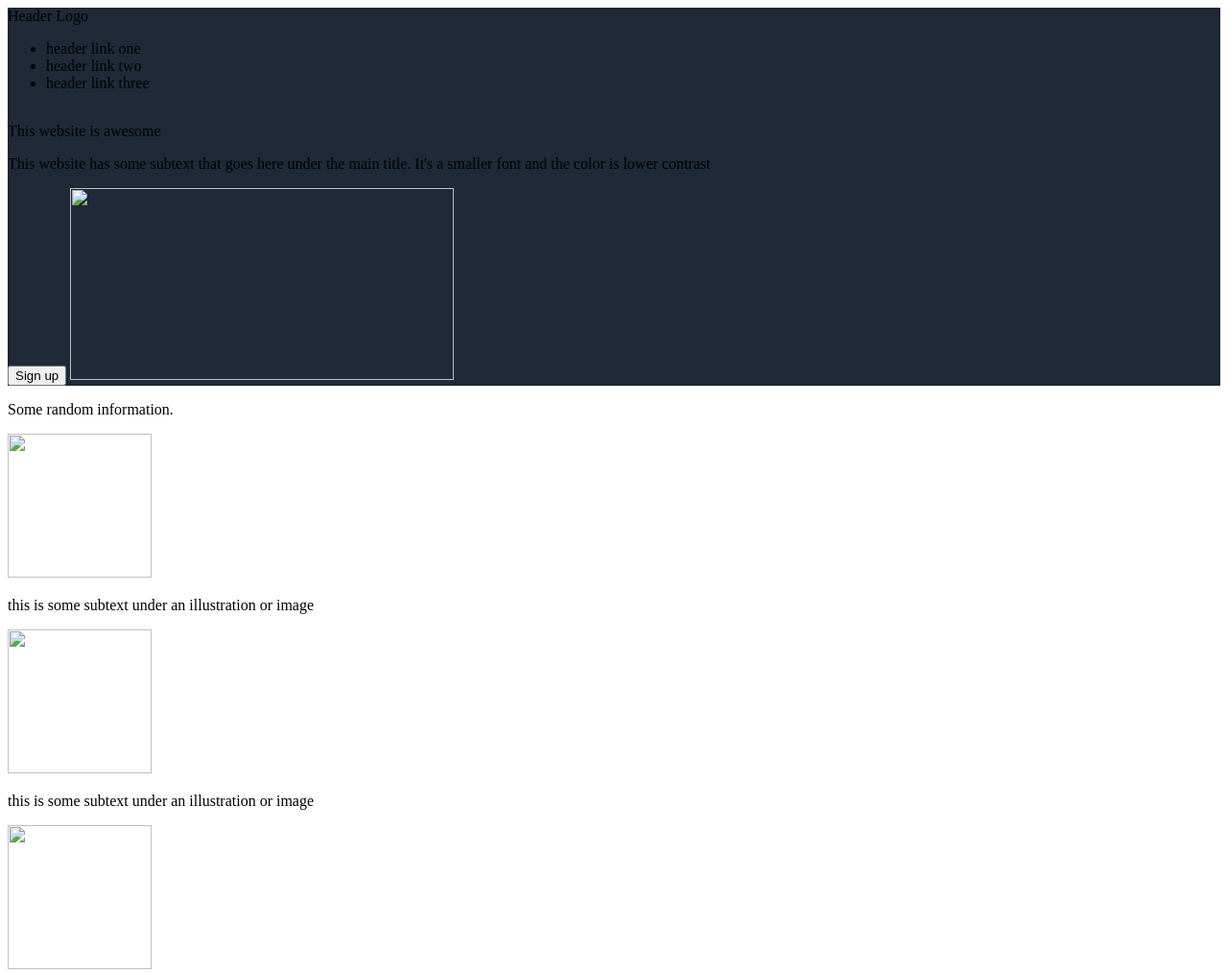
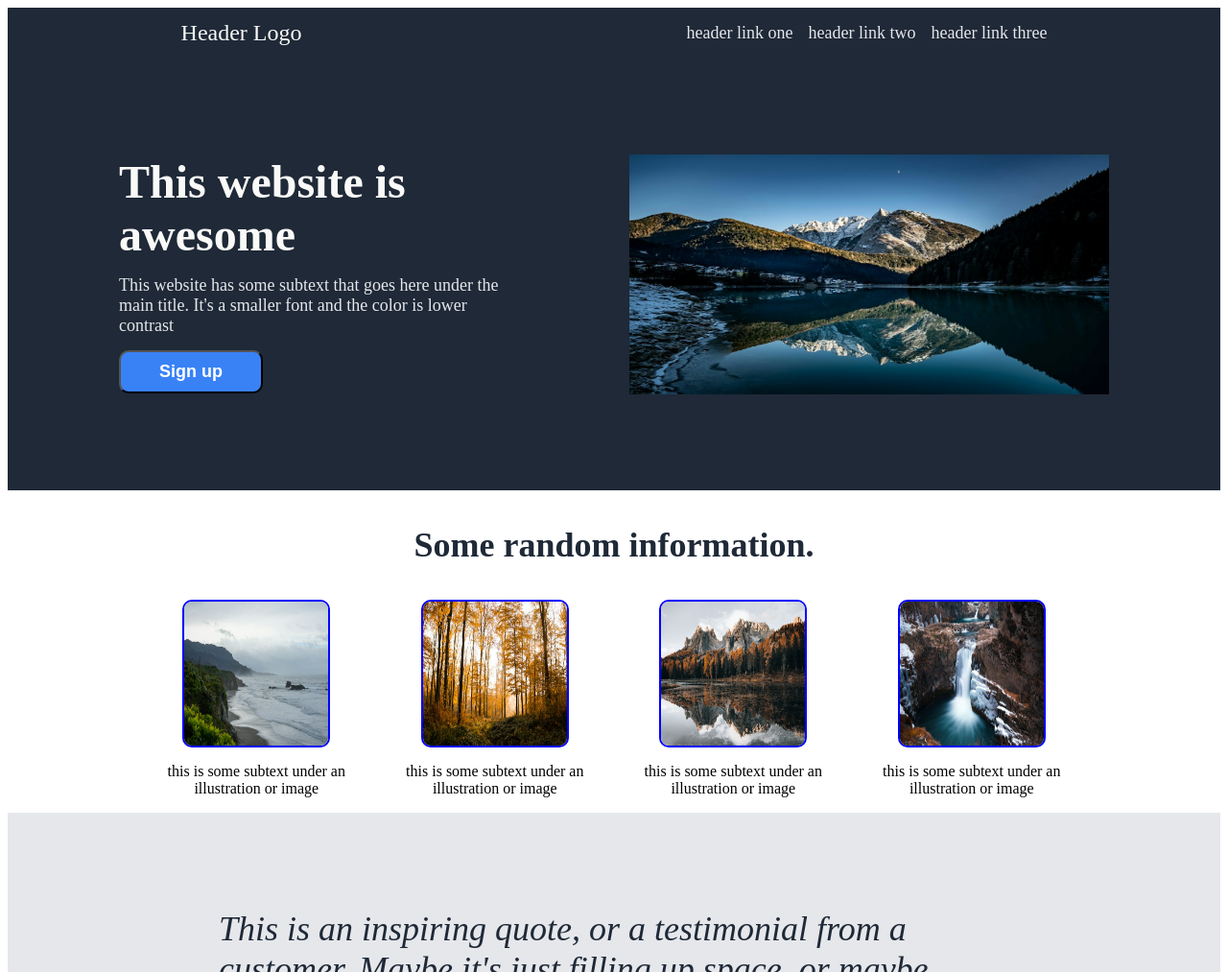
Before and after one commit to spigkaht/odin-landing-page-project, a plain HTML site: page index.html in a window 1280 px wide. Shown: the top 1013 px of the page at 96% size. Drawn offline with Linux system fonts and the light colour scheme.

Commit message:
Added images for index.html
Completed all styles in styles.css

Completed HTML structure in index.html

```diff
--- a/css/styles.css
+++ b/css/styles.css
@@ -3,24 +3,159 @@ body {
   flex-direction: column;
 }
 
+button {
+  background-color: #3882F6;
+  padding: 10px 40px;
+  border-radius: 10px;
+  color: white;
+  font-size: 18px;
+  font-weight: 600;
+}
+
+blockquote {
+  font-size: 36px;
+  font-style: italic;
+  color: #1F2937;
+  margin: 100px 220px;
+}
+
 .header {
+  background-color: #1F2937;
+  display: flex;
+  justify-content: space-around;
+  align-items: center;
+}
+
+.right-links {
+  display: flex;
+  gap: 16px;
+}
+
+.header-logo {
+  font-size: 24px;
+  color: #F9FAF8;
+}
+
+.right-links a {
+  font-size: 18px;
+  color: #E5E7EB;
+  text-decoration: none;
+}
+
+.right-links li {
+  list-style-type: none;
+}
+
+.hero {
+  display: flex;
+  justify-content: space-around;
+  align-items: center;
+  gap: 100px;
+  padding: 100px 100px;
   background-color: #1F2937;
 }
 
-.hero {
-  background-color: #1F2937;
+.hero-main {
+  font-size: 48px;
+  font-weight: 900;
+  color: #F9FAF8;
 }
 
-.body-top {
+.hero-secondary {
+  font-size: 18px;
+  color: #E5E7EB;
+}
+
+.hero-container {
+  width: 400px;
+  flex-grow: 0;
+  display: flex;
+  flex-direction: column;
+  gap: 15px;
+}
+
+.hero-container p {
+  margin: 0;
+  padding: 0;
+}
+
+.images {
+  display: flex;
+  gap: 30px;
+  margin: 0 150px;
+  /* justify-content: space-around; */
+  /* align-items: center; */
+}
+
+.img-item {
+  display: flex;
+  flex-direction: column;
+  justify-content: center;
+  align-items: center;
+  text-align: center;
+}
+
+.info-header {
+  text-align: center;
+  font-size: 36px;
+  font-weight: 900;
+  color: #1F2937;
+}
+
+.body-top img {
+  border: 2px solid blue;
+  border-radius: 10px;
 }
 
 .body-middle {
   background-color: #E5E7EB;
 }
 
+.action {
+  display: flex;
+  justify-content: space-around;
+  align-items: center;
+  border-radius: 10px;
+  width: 70%;
+  height: 70%;
+  background-color: #3882F6;
+}
+
+.action-text {
+  margin: 40px 0;
+}
+
+.action-text p {
+  color: white;
+  margin: 5px;
+  padding: 0;
+}
+
+.action-title {
+  font-weight: 700;
+  font-size: 24px;
+}
+
+.action button {
+  border: 1px solid white;
+  border-radius: 10px;
+  height: 50px;
+}
+
+footer {
+  text-align: right;
+  font-weight: 700;
+}
+
 .body-bottom {
+  display: flex;
+  justify-content: center;
+  align-items: center;
+  margin: 80px;
 }
 
 .footer {
   background-color: #1F2937;
+  text-align: center;
+  color: white;
 }
--- a/index.html
+++ b/index.html
@@ -4,49 +4,96 @@
     <meta charset="UTF-8" />
     <meta name="viewport" content="width=device-width, initial-scale=1.0" />
     <title>Odin Landing Page</title>
-    <link rel="stylesheet" href="./css/styles.css">
+    <link rel="stylesheet" href="./css/styles.css" />
   </head>
   <body>
     <div class="header">
       <div class="header-logo">Header Logo</div>
       <ul class="right-links">
-        <li>header link one</li>
-        <li>header link two</li>
-        <li>header link three</li>
+        <li><a href="">header link one</a></li>
+        <li><a href="">header link two</a></li>
+        <li><a href="">header link three</a></li>
       </ul>
     </div>
     <div class="hero">
-      <p>This website is awesome</p>
-      <p>
-        This website has some subtext that goes here under the main title. It's
-        a smaller font and the color is lower contrast
+      <div class="hero-container">
+        <p class="hero-main">This website is awesome</p>
+        <p class="hero-secondary">
+          This website has some subtext that goes here under the main title.
+          It's a smaller font and the color is lower contrast
         </p>
+        <div>
           <button>Sign up</button>
-      <img src="" alt="" width="400px" height="200px" />
+        </div>
+      </div>
+      <img
+        src="./images/mountains.jpg"
+        alt="Mountains"
+        width="500px"
+        height="250px"
+      />
     </div>
     <div class="body-top">
-      <p>Some random information.</p>
-      <img src="" alt="" height="150px" width="150px" />
+      <p class="info-header">Some random information.</p>
+      <div class="images">
+        <div class="img-item">
+          <img
+            src="./images/coast.jpg"
+            alt="Coast"
+            height="150px"
+            width="150px"
+          />
           <p>this is some subtext under an illustration or image</p>
-      <img src="" alt="" height="150px" width="150px" />
+        </div>
+        <div class="img-item">
+          <img
+            src="./images/forest.jpg"
+            alt="Forest"
+            height="150px"
+            width="150px"
+          />
           <p>this is some subtext under an illustration or image</p>
-      <img src="" alt="" height="150px" width="150px" />
+        </div>
+        <div class="img-item">
+          <img
+            src="./images/lake.jpg"
+            alt="Lake"
+            height="150px"
+            width="150px"
+          />
           <p>this is some subtext under an illustration or image</p>
-      <img src="" alt="" height="150px" width="150px" />
+        </div>
+        <div class="img-item">
+          <img
+            src="./images/waterfall.jpg"
+            alt="Waterfall"
+            height="150px"
+            width="150px"
+          />
           <p>this is some subtext under an illustration or image</p>
+        </div>
+      </div>
     </div>
     <div class="body-middle">
       <blockquote>
-        <p>This is an inspiring quote, or a testimonial from a customer. Maybe it's
-        just filling up space, or maybe people will actually ready it. Who
-        knows? All I know is that it looks nice.</p>
+        <p>
+          This is an inspiring quote, or a testimonial from a customer. Maybe
+          it's just filling up space, or maybe people will actually ready it.
+          Who knows? All I know is that it looks nice.
+        </p>
         <footer>Thor, <cite>God of Thunder</cite></footer>
       </blockquote>
     </div>
     <div class="body-bottom">
-      <p>Call to action! It's time!</p>
-      <p>Sign up for our product by clicking that button right over there!</p>
+      <div class="action">
+        <div class="action-text">
+          <p class="action-title">Call to action! It's time!</p>
+          <p>
+            Sign up for our product by clicking that button right over there!
+          </p>
+        </div>
         <button>Sign Up</button>
+      </div>
     </div>
     <div class="footer">
       <p>Copyright &copy The Odin Project 2021</p>
```
Also changed, not shown: images/coast.jpg (added), images/forest.jpg (added), images/lake.jpg (added), images/mountains.jpg (added), images/waterfall.jpg (added). Lines whose indentation alone changed are shown as unchanged.
